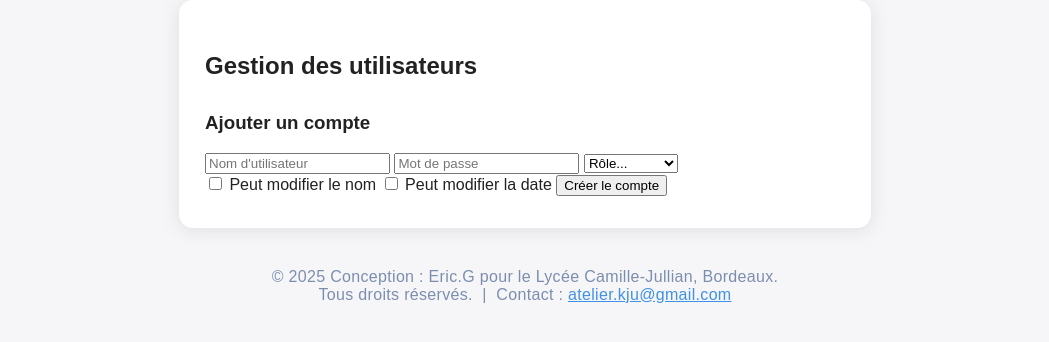
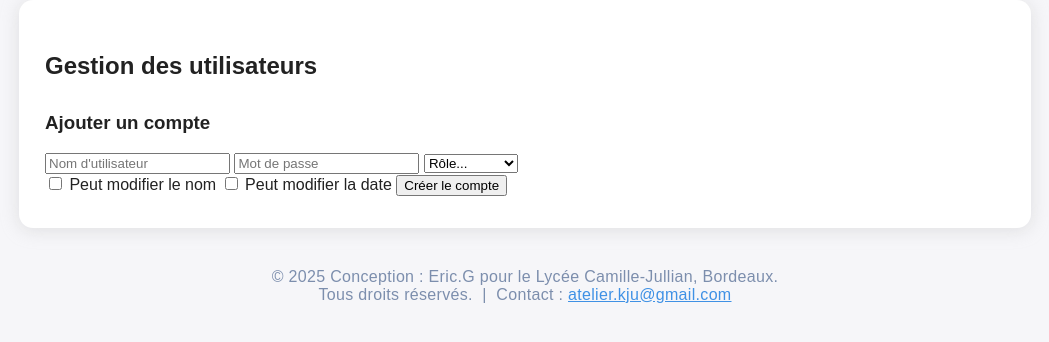
Before and after one commit to eric-admin33/intervention-app, a plain HTML site: page frontend/reglage.html in a window 1280 px wide. Shown: the whole page, without its empty margins (115-1164 px from the left). Drawn offline with Linux system fonts and the light colour scheme; no server answers.

Commit message:
Update reglage.html

```diff
--- a/frontend/reglage.html
+++ b/frontend/reglage.html
@@ -6,7 +6,7 @@
   <title>Gestion des comptes - ADMIN</title>
   <link rel="stylesheet" href="style.css">
   <style>
-    .admin-panel { max-width: 640px; margin: auto; background: #fff; border-radius: 14px; box-shadow: 0 2px 18px #bbb6; padding: 2em 1.6em; }
+    .admin-panel { max-width: 960px; margin: auto; background: #fff; border-radius: 14px; box-shadow: 0 2px 18px #bbb6; padding: 2em 1.6em; }
     .user-list { margin-bottom: 2em; }
     .user-row { display: flex; align-items: center; gap: 1em; padding: 7px 0; border-bottom: 1px solid #eee;}
     .user-row:last-child { border-bottom: none; }
```
